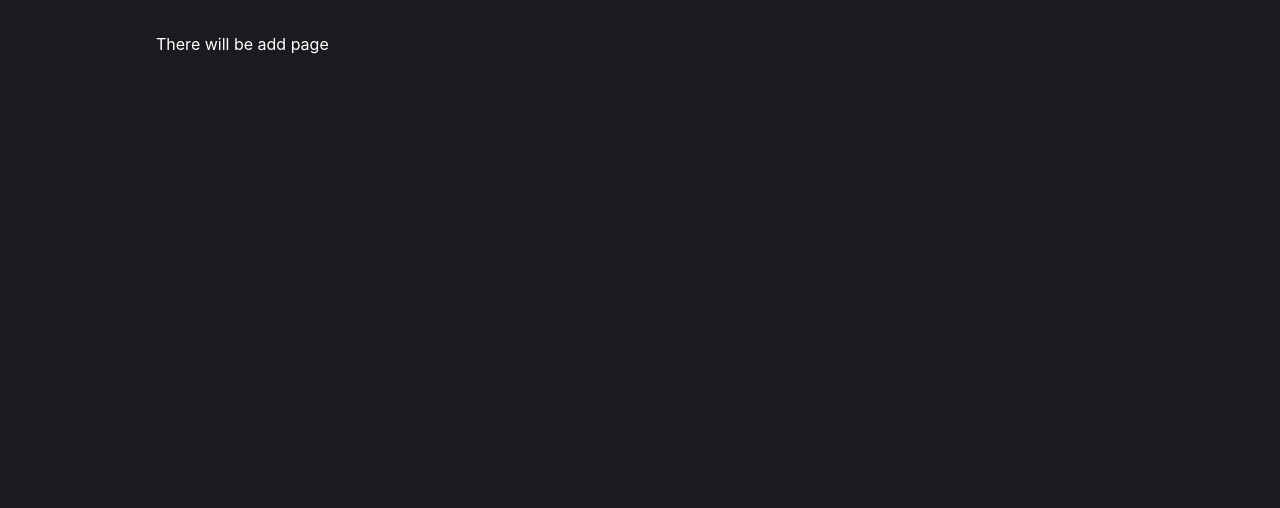
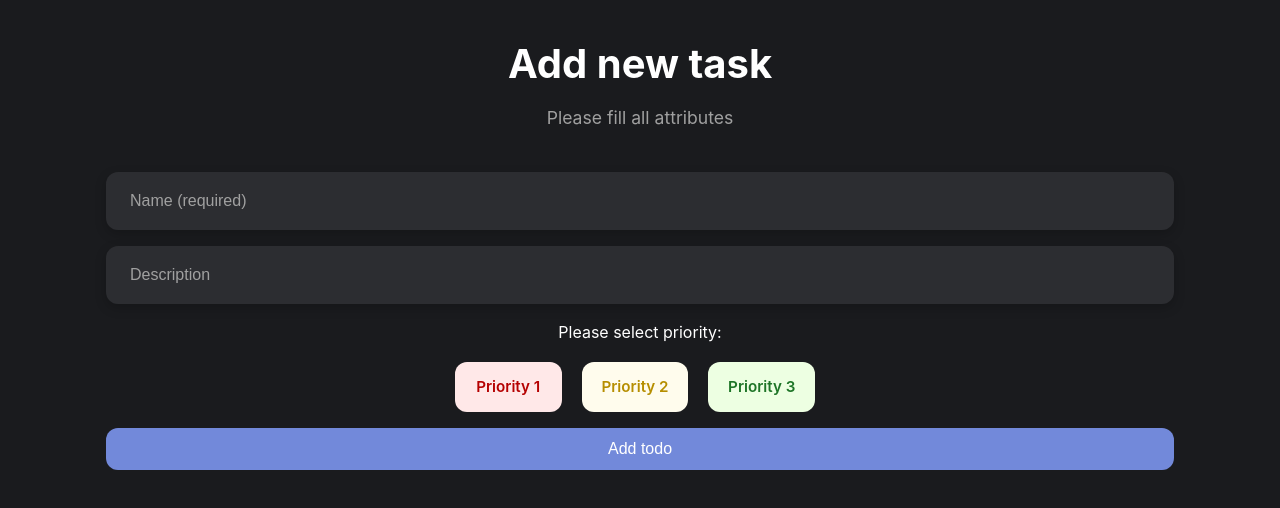
Before and after one commit to tomasj03/vse-react-course-todo, a React (Vite) app: page /newTodo in a window 1280 px wide. Shown: the top 508 px of the page. Built offline with nearby package versions, Linux system fonts and the light colour scheme.

Commit message:
add todo page + homepage improvements

```diff
--- a/src/api/todoApi.ts
+++ b/src/api/todoApi.ts
@@ -22,9 +22,11 @@ export const todoApi = {
     const response = await fetch(API_URL)
     return handleResponse<Todo[]>(response)
   },
-  async createTodo(newTodo: string) {
+  async createTodo(newTodo: { name: string; description?: string; priority?: number }) {
     const body = {
-      name: newTodo,
+      name: newTodo.name,
+      description: newTodo.description,
+      priority: newTodo.priority
     }
     const response = await fetch(API_URL, {
       method: 'POST',
--- a/src/components/todos/todo-form.tsx
+++ b/src/components/todos/todo-form.tsx
@@ -1,20 +1,31 @@
-import { useState, type ChangeEvent } from 'react'
-import { useTodoCreate } from '../../hooks/useTodoCreate'
-import { Link } from 'react-router'
+import { useState, type ChangeEvent } from "react";
+import { useTodoCreate } from "../../hooks/useTodoCreate";
+import { Link } from "react-router";
 
 export const TodoForm = () => {
-  const [todoName, setTodoName] = useState('')
+  const [todoName, setTodoName] = useState("");
+  const [priority, setPriority] = useState<number>(1); // default priority set to 1
 
-  const { mutate } = useTodoCreate()
+  const { mutate } = useTodoCreate();
 
   const handleInputChange = (e: ChangeEvent<HTMLInputElement>) => {
-    setTodoName(e.target.value)
-  }
+    setTodoName(e.target.value);
+  };
+
+  const handlePriorityChange = (e: ChangeEvent<HTMLSelectElement>) => {
+    setPriority(Number(e.target.value));
+  };
 
   const handleSubmit = () => {
-    console.log('Form submitted with todo:', todoName)
-    mutate(todoName)
-  }
+    if (!todoName.trim()) return;
+    mutate({
+      name: todoName.trim(),
+      description: undefined,
+      priority,
+    });
+    setTodoName("");
+    setPriority(1); // set default value back
+  };
 
   return (
     <div className="input-group">
@@ -24,12 +35,22 @@ export const TodoForm = () => {
         name="todo-text"
         placeholder="What needs to be done?"
       />
-      <button onClick={handleSubmit} type="submit">
-        Add
+        <select
+        value={priority}
+        onChange={handlePriorityChange}
+        name="priority"
+        className="priority-select"
+      >
+        <option value={1}>Priority 1</option>
+        <option value={2}>Priority 2</option>
+        <option value={3}>Priority 3</option>
+      </select>
+      <button onClick={handleSubmit} type="submit" className="btn-primary">
+        Quick add
       </button>
-      <Link to={`/newTodo`} className="btn-primary">
-        Add with more details
+      <Link to="/newTodo" className="btn-primary description">
+        Add with description
       </Link>
     </div>
-  )
-}
+  );
+};
--- a/src/components/todos/todo-item.tsx
+++ b/src/components/todos/todo-item.tsx
@@ -20,16 +20,17 @@ export const TodoItem = ({ todo }: TodoItemProps) => {
 
   return (
     <li className={todo.completed ? 'completed' : ''}>
-            <span className="todo-priority">
-              Priority: {todo.priority}
-            </span>
-      <span>{todo.name}</span>
+        <span className={`todo-priority todo-priority-${todo.priority}`}>
+         Priority: {todo.priority}
+        </span>
+      <span className="item-name">{todo.name}</span>
+      <span className="item-description">{todo.description}</span>
       <button onClick={handleToggleTodo} className="toggle">
         {todo.completed ? 'Undo' : 'Completed'}
       </button>
       <button onClick={handleDeleteTodo}>Delete</button>
       <Link to={`/todos/${todo.id}`} className="link">
-        Go to Detail
+        Go to detail
       </Link>
     </li>
   )
--- a/src/components/todos/todos-section.tsx
+++ b/src/components/todos/todos-section.tsx
@@ -11,10 +11,21 @@ export const TodosSection = () => {
   const { data: todos, error, isLoading, refetch } = useTodosQuery()
   const [search, setSearch] = useState('')
 
-  const filteredTodos = todos?.filter((todo) =>
-      typeof todo.name === 'string' &&
-      todo.name.toLowerCase().includes(search.toLowerCase())
+  const filteredTodos = todos
+  ?.filter((todo) =>
+    typeof todo.name === 'string' &&
+    todo.name.toLowerCase().includes(search.toLowerCase())
   )
+  ?.sort((a, b) => {
+    // sort by priorities first
+    const priorityA = typeof a.priority === 'number' ? a.priority : 99
+    const priorityB = typeof b.priority === 'number' ? b.priority : 99
+    if (priorityA !== priorityB) {
+      return priorityA - priorityB
+    }
+    // and then by name
+    return a.name.localeCompare(b.name, undefined, { sensitivity: 'base' })
+  })
 
   return (
     <main>
--- a/src/hooks/useTodoCreate.ts
+++ b/src/hooks/useTodoCreate.ts
@@ -1,6 +1,12 @@
 import { useMutation, useQueryClient } from '@tanstack/react-query'
 import { ApiError, todoApi } from '../api/todoApi'
 import type { Todo } from '../types'
+
+type TodoCreateInput = {
+  name: string
+  description?: string
+  priority?: number
+}
 
 export const useTodoCreate = () => {
   const queryClient = useQueryClient()
@@ -8,24 +14,24 @@ export const useTodoCreate = () => {
   return useMutation<
     Todo,
     ApiError,
-    string,
+    TodoCreateInput,
     { previousTodos: Todo[] | undefined }
   >({
     mutationKey: ['createTodo'],
-    mutationFn: async (todoName: string) => {
-      return await todoApi.createTodo(todoName)
+    mutationFn: async (newTodo: TodoCreateInput) => {
+      return await todoApi.createTodo(newTodo)
     },
-    onMutate: async (todoName) => {
+    onMutate: async (newTodo) => {
       const previousTodos = queryClient.getQueryData<Todo[]>(['todos'])
       queryClient.setQueryData<Todo[]>(['todos'], (old) => {
         return [
           ...(old || []),
           {
-            name: todoName,
             id: Date.now(),
+            name: newTodo.name,
             completed: false,
-            // TODO: HIS NEEDS TO BE CHANGED TO THE CORRECT PRIORITY!!
-            priority: 1
+            description: newTodo.description,
+            priority: newTodo.priority ?? 1,
           },
         ]
       })
--- a/src/index.css
+++ b/src/index.css
@@ -31,7 +31,7 @@ body {
 }
 
 .container {
-  max-width: 1000px;
+  max-width: 1100px;
   margin: 0 auto;
   padding: 2rem 1rem;
 }
@@ -390,6 +390,70 @@ background: var(--danger) !important;
   border-radius: var(--radius);
 }
 
+.todo-priority-1 {
+  background: #d12a2a;
+  color: #ffffff ;
+  border: 1px solid #b50000;
+}
+.todo-priority-2 {
+  background: #ccaf1f;
+  color: #ffffff;
+  border: 1px solid #b68e00;
+}
+.todo-priority-3 {
+  background: #71be42;
+  color: #ffffff;
+  border: 1px solid #1e7527;
+}
+
+.form-todo-priority {
+  color: #836600;
+  font-weight: 600;
+  font-size: 0.95em;
+  background: #fbe471;
+  border-radius: 4px;
+  padding: 2px 7px;
+  margin-right: 6px;
+  flex: 0 0 10%;
+  text-align: center;
+  height: 50px;
+  align-content: center;
+  margin-right: 10px;
+  border-radius: var(--radius);
+}
+
+.form-todo-priority-1{
+  background: #ffe8e8;
+  color: #b50000;
+  border-color: #b50000;
+}
+.form-todo-priority-2{
+  background: #fffced;
+  color: #b68e00;
+  border-color: #b68e00;
+}
+.form-todo-priority-3 {
+  background: #edffe2;
+  color: #1e7527;
+  border-color: #1e7527;
+}
+
+.form-todo-priority-1.selected {
+  background: #d12a2a;
+  color: #ffffff ;
+  border: 1px solid #b50000;
+}
+.form-todo-priority-2.selected {
+  background: #ccaf1f;
+  color: #ffffff;
+  border: 1px solid #b68e00;
+}
+.form-todo-priority-3.selected {
+  background: #71be42;
+  color: #ffffff;
+  border: 1px solid #1e7527;
+}
+
 .btn-primary {
   background-color: var(--primary);
   color: var(--text);
@@ -405,3 +469,71 @@ background: var(--danger) !important;
 .btn-primary:hover{
   background-color: var(--primary-hover);
 }
+
+
+.priority-select {
+  padding: 0.5em 1em;
+  border: 1px solid #d1d5db;
+  border-radius: var(--radius, 4px);
+  font-size: 1rem;
+  background: #fff;
+  color: #111111;
+  margin-right: 8px;
+}
+
+.item-name{
+  flex: 0 0 20%;
+}
+
+.item-description{
+  font-style: italic;
+  color: rgb(167, 167, 167);
+}
+
+.advanced-add{
+  display: flex;
+  justify-content: center;
+  margin-bottom: 30px;
+}
+
+.todo-add-container div{
+  margin-bottom: 1rem;
+}
+
+.todo-add-container input{
+  width: 100%;
+}
+
+.priority-group {
+  display: flex;
+  justify-content: center;
+  gap: 10px;
+  margin-bottom: 1.3em;
+}
+
+.priority-label {
+  margin-right: 8px;
+  font-weight: 500;
+  min-width: 70px;
+}
+
+.priority-radio-btn {
+  border: 1.5px solid #d1d5db;
+  /*background: #f9f9f9;*/
+  border-radius: 6px;
+  padding: 0.4em 1.2em;
+  font-size: 1rem;
+  cursor: pointer;
+  user-select: none;
+  transition: all 0.16s;
+}
+
+.priority-radio-btn.selected {
+  font-weight: 700;
+  border: 2px solid #1a1a1a;
+}
+
+.priority-description{
+  display: flex;
+  justify-content: center;
+}
--- a/src/pages/todo-add.page.tsx
+++ b/src/pages/todo-add.page.tsx
@@ -1,8 +1,107 @@
+import { useState } from "react"
+import { Header } from "../components/header"
+import { useNavigate } from "react-router"
+import { useTodoCreate } from "../hooks/useTodoCreate"
+
 const TodoAddPage = () => {
+  const [name, setName] = useState("")
+  const [description, setDescription] = useState("")
+  const [priority, setPriority] = useState<number>(0) // default prio
+  const [error, setError] = useState<string | null>(null)
+  const navigate = useNavigate()
+  const { mutate, isPending } = useTodoCreate()
 
-    return(
-        <div>There will be add page</div>
+  const handleSubmit = (e: React.FormEvent) => {
+    e.preventDefault()
+    if (!name.trim()) {
+      setError("Name is required!")
+      return
+    }
+    if (priority === 0) {
+        setError("Priority is required!")
+        return
+      }
+    setError(null)
+    mutate(
+      {
+        name: name.trim(),
+        description: description.trim() || undefined,
+        priority,
+      },
+      {
+        onSuccess: () => {
+          navigate("/")
+        },
+        onError: () => {
+          setError("Failed to add todo. Try again.")
+        }
+      }
     )
+  }
+
+  return (
+    <div className="todo-add-container">
+      <Header title="Add new task" subtitle="Please fill all attributes" />
+      <form onSubmit={handleSubmit}>
+        <div className="input-group">
+          <input
+            placeholder="Name (required)"
+            className="input"
+            type="text"
+            value={name}
+            onChange={e => setName(e.target.value)}
+            required
+            disabled={isPending}
+            autoFocus
+          />
+        </div>
+        <div className="input-group">
+          <input
+            placeholder="Description"
+            className="input"
+            value={description}
+            onChange={e => setDescription(e.target.value)}
+            disabled={isPending}
+          />
+        </div>
+
+        <div className="priority-description">
+            <span>Please select priority:</span>
+        </div>
+        <div className="form-group priority-group">
+          {[1, 2, 3].map((num) => (
+            <label
+              key={num}
+              className={`form-todo-priority form-todo-priority-${num} ${priority === num ? "selected" : ""}`}
+              style={{ cursor: isPending ? "not-allowed" : "pointer" }}
+            >
+              <input
+                type="radio"
+                name="priority"
+                value={num}
+                checked={priority === num}
+                onChange={() => setPriority(num)}
+                disabled={isPending}
+                style={{ display: "none" }}
+              />
+              Priority {num}
+            </label>
+          ))}
+        </div>
+
+
+        {error && <div style={{ color: "red"}}>{error}</div>}
+        <button
+          type="submit"
+          className="btn-primary"
+          disabled={isPending}
+          style={{ width: "100%" }}
+        >
+          {isPending ? "Adding..." : "Add todo"}
+        </button>
+      </form>
+    </div>
+  )
 }
 
 export default TodoAddPage
```
